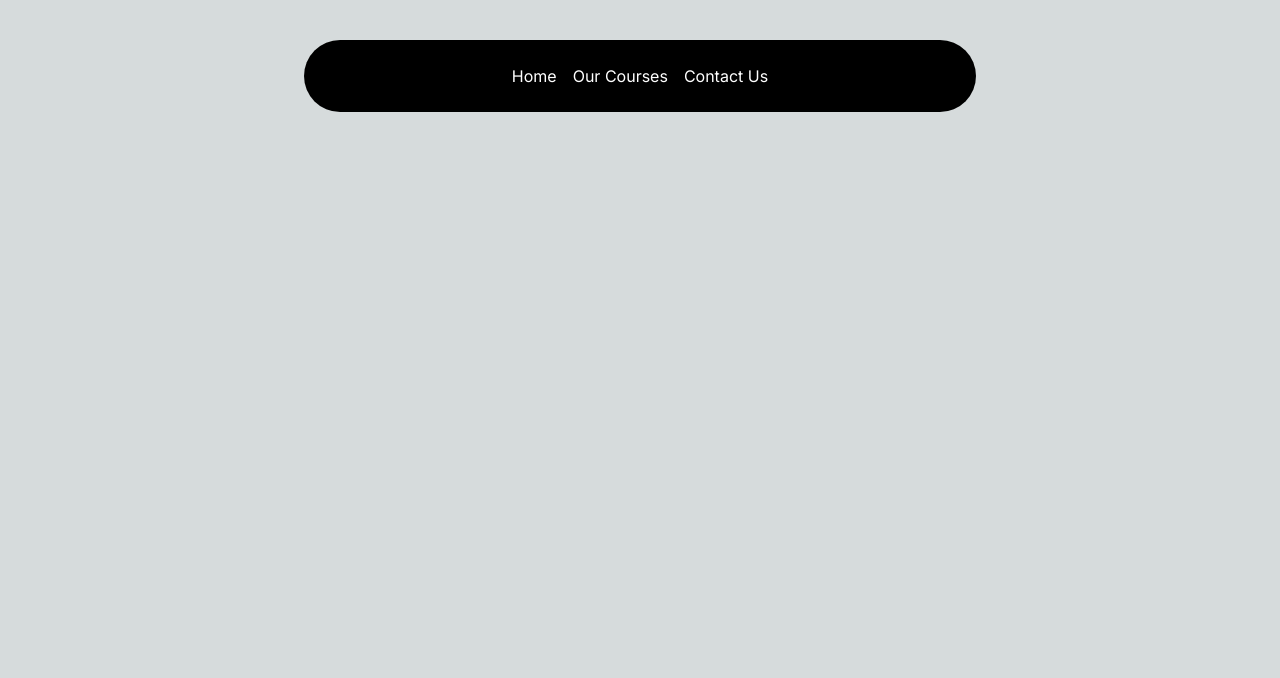
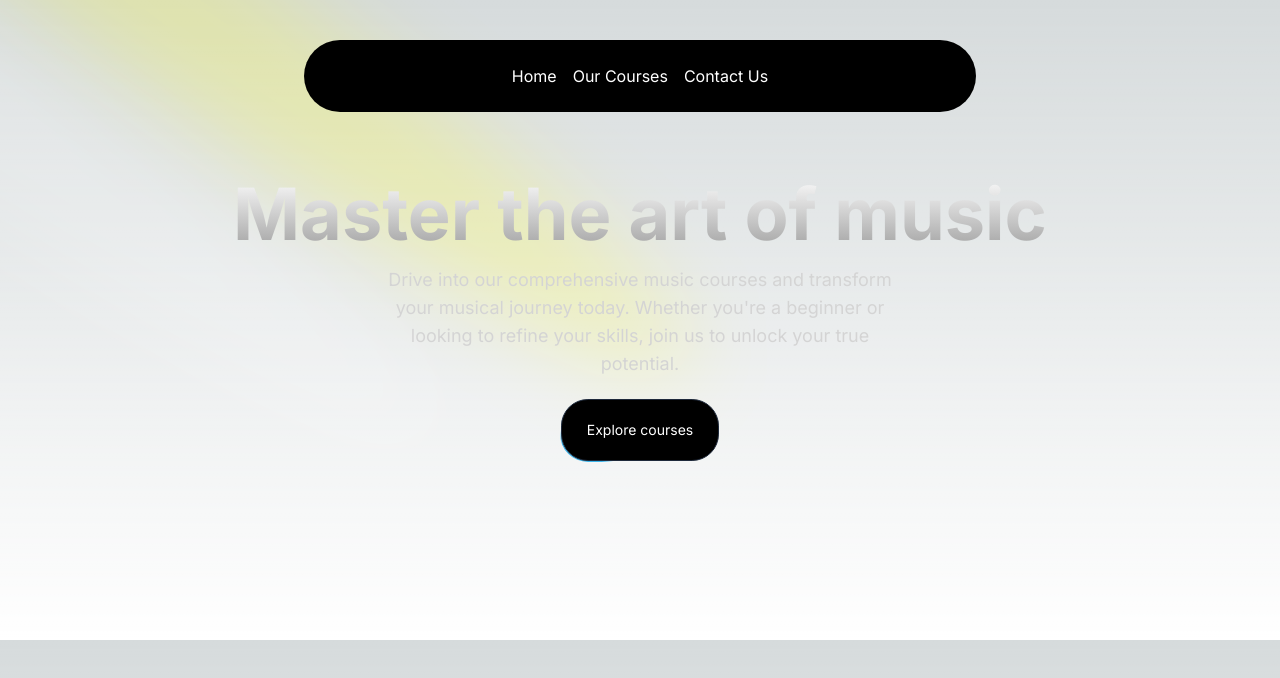
Before and after one commit to barchakuz/nextJs, a Next.js app: page / in a window 1280 px wide. Shown: the top 678 px of the page. Built offline with nearby package versions, Linux system fonts and the light colour scheme.

Commit message:
Hero Section

```diff
--- /dev/null
+++ b/app/components/HeroSection.tsx
@@ -0,0 +1,36 @@
+import Link from 'next/link'
+import React from 'react'
+import { Button } from './ui/moving-border'
+import { Spotlight } from './ui/Spotlight'
+
+function HeroSection() {
+  return (
+    <>
+    <Spotlight
+    className="-top-40 left-0 md:left-60 md:-top-20"
+    fill="yellow"/>
+    <Spotlight
+    className="left-0 top-0 md:left-0 md:top-0"
+    fill="white"/>
+    <div  className="h-auto md:h-[40rem] w-full rounded-md flex flex-col items-center justify-center relative overflow-hidden mx-auto py-10 md:py-0">
+        <div className="p-4 relative z-10 w-full text-center" >
+         <h1  className="mt-20 md:mt-0 text-4xl md:text-7xl font-bold bg-clip-text text-transparent bg-gradient-to-b from-neutral-50 to-neutral-400">Master the art of music</h1>
+            <p className="mt-4 font-normal text-base md:text-lg text-neutral-300 max-w-lg mx-auto">Drive into our comprehensive music courses and transform your musical journey today. Whether you're a beginner or looking to refine your skills, join us to unlock your true potential.</p>
+
+            <div className='mt-5'>
+            <Link href={"/courses"}>
+                <Button
+                    borderRadius="1.75rem"
+                    className="bg-white dark:bg-black text-black dark:text-white border-neutral-200 dark:border-slate-800"
+                    >
+                    Explore courses
+                </Button>
+            </Link>
+            </div>
+        </div>
+    </div>
+    </>
+  )
+}
+
+export default HeroSection
--- /dev/null
+++ b/app/components/ui/Spotlight.tsx
@@ -0,0 +1,56 @@
+import React from "react";
+import { cn } from "../../utils/cn";
+
+type SpotlightProps = {
+  className?: string;
+  fill?: string;
+};
+
+export const Spotlight = ({ className, fill }: SpotlightProps) => {
+  return (
+    <svg
+      className={cn(
+        "animate-spotlight pointer-events-none absolute z-[1]  h-[169%] w-[138%] lg:w-[84%] opacity-0",
+        className
+      )}
+      xmlns="http://www.w3.org/2000/svg"
+      viewBox="0 0 3787 2842"
+      fill="none"
+    >
+      <g filter="url(#filter)">
+        <ellipse
+          cx="1924.71"
+          cy="273.501"
+          rx="1924.71"
+          ry="273.501"
+          transform="matrix(-0.822377 -0.568943 -0.568943 0.822377 3631.88 2291.09)"
+          fill={fill || "white"}
+          fillOpacity="0.21"
+        ></ellipse>
+      </g>
+      <defs>
+        <filter
+          id="filter"
+          x="0.860352"
+          y="0.838989"
+          width="3785.16"
+          height="2840.26"
+          filterUnits="userSpaceOnUse"
+          colorInterpolationFilters="sRGB"
+        >
+          <feFlood floodOpacity="0" result="BackgroundImageFix"></feFlood>
+          <feBlend
+            mode="normal"
+            in="SourceGraphic"
+            in2="BackgroundImageFix"
+            result="shape"
+          ></feBlend>
+          <feGaussianBlur
+            stdDeviation="151"
+            result="effect1_foregroundBlur_1065_8"
+          ></feGaussianBlur>
+        </filter>
+      </defs>
+    </svg>
+  );
+};
--- /dev/null
+++ b/app/components/ui/moving-border.tsx
@@ -0,0 +1,139 @@
+"use client";
+import React from "react";
+import {
+  motion,
+  useAnimationFrame,
+  useMotionTemplate,
+  useMotionValue,
+  useTransform,
+} from "framer-motion";
+import { useRef } from "react";
+import { cn } from "../../utils/cn";
+
+export function Button({
+  borderRadius = "1.75rem",
+  children,
+  as: Component = "button",
+  containerClassName,
+  borderClassName,
+  duration,
+  className,
+  ...otherProps
+}: {
+  borderRadius?: string;
+  children: React.ReactNode;
+  as?: any;
+  containerClassName?: string;
+  borderClassName?: string;
+  duration?: number;
+  className?: string;
+  [key: string]: any;
+}) {
+  return (
+    <Component
+      className={cn(
+        "bg-transparent relative text-xl  h-16 w-40 p-[1px] overflow-hidden ",
+        containerClassName
+      )}
+      style={{
+        borderRadius: borderRadius,
+      }}
+      {...otherProps}
+    >
+      <div
+        className="absolute inset-0"
+        style={{ borderRadius: `calc(${borderRadius} * 0.96)` }}
+      >
+        <MovingBorder duration={duration} rx="30%" ry="30%">
+          <div
+            className={cn(
+              "h-20 w-20 opacity-[0.8] bg-[radial-gradient(var(--sky-500)_40%,transparent_60%)]",
+              borderClassName
+            )}
+          />
+        </MovingBorder>
+      </div>
+
+      <div
+        className={cn(
+          "relative bg-slate-900/[0.8] border border-slate-800 backdrop-blur-xl text-white flex items-center justify-center w-full h-full text-sm antialiased",
+          className
+        )}
+        style={{
+          borderRadius: `calc(${borderRadius} * 0.96)`,
+        }}
+      >
+        {children}
+      </div>
+    </Component>
+  );
+}
+
+export const MovingBorder = ({
+  children,
+  duration = 2000,
+  rx,
+  ry,
+  ...otherProps
+}: {
+  children: React.ReactNode;
+  duration?: number;
+  rx?: string;
+  ry?: string;
+  [key: string]: any;
+}) => {
+  const pathRef = useRef<any>();
+  const progress = useMotionValue<number>(0);
+
+  useAnimationFrame((time) => {
+    const length = pathRef.current?.getTotalLength();
+    if (length) {
+      const pxPerMillisecond = length / duration;
+      progress.set((time * pxPerMillisecond) % length);
+    }
+  });
+
+  const x = useTransform(
+    progress,
+    (val) => pathRef.current?.getPointAtLength(val).x
+  );
+  const y = useTransform(
+    progress,
+    (val) => pathRef.current?.getPointAtLength(val).y
+  );
+
+  const transform = useMotionTemplate`translateX(${x}px) translateY(${y}px) translateX(-50%) translateY(-50%)`;
+
+  return (
+    <>
+      <svg
+        xmlns="http://www.w3.org/2000/svg"
+        preserveAspectRatio="none"
+        className="absolute h-full w-full"
+        width="100%"
+        height="100%"
+        {...otherProps}
+      >
+        <rect
+          fill="none"
+          width="100%"
+          height="100%"
+          rx={rx}
+          ry={ry}
+          ref={pathRef}
+        />
+      </svg>
+      <motion.div
+        style={{
+          position: "absolute",
+          top: 0,
+          left: 0,
+          display: "inline-block",
+          transform,
+        }}
+      >
+        {children}
+      </motion.div>
+    </>
+  );
+};
--- a/app/page.tsx
+++ b/app/page.tsx
@@ -1,9 +1,10 @@
 import Image from "next/image";
+import HeroSection from "./components/HeroSection";
 
 export default function Home() {
   return (
     <>
-
+      <HeroSection />
     </>
   );
 }
--- a/tailwind.config.ts
+++ b/tailwind.config.ts
@@ -1,4 +1,10 @@
 import type { Config } from "tailwindcss";
+const defaultTheme = require("tailwindcss/defaultTheme");
+const colors = require("tailwindcss/colors");
+const {
+  default: flattenColorPalette,
+} = require("tailwindcss/lib/util/flattenColorPalette");
+
 
 const config: Config = {
   content: [
@@ -14,8 +20,31 @@
         "gradient-conic":
           "conic-gradient(from 180deg at 50% 50%, var(--tw-gradient-stops))",
       },
+      animation: {
+        spotlight: "spotlight 2s ease .75s 1 forwards",
+      },
+      keyframes: {
+        spotlight: {
+          "0%": {opacity: '0',
+            transform: "translate(-72%, -62%) scale(0.5)",},
+          "100%": {opacity: '1',
+            transform: "translate(-50%,-40%) scale(1)",}
+        },
+      },
     },
   },
-  plugins: [],
+  plugins: [
+    addVariablesForColors
+  ],
 };
 export default config;
+function addVariablesForColors({ addBase, theme }: any) {
+  let allColors = flattenColorPalette(theme("colors"));
+  let newVars = Object.fromEntries(
+    Object.entries(allColors).map(([key, val]) => [`--${key}`, val])
+  );
+
+  addBase({
+    ":root": newVars,
+  });
+}
```
